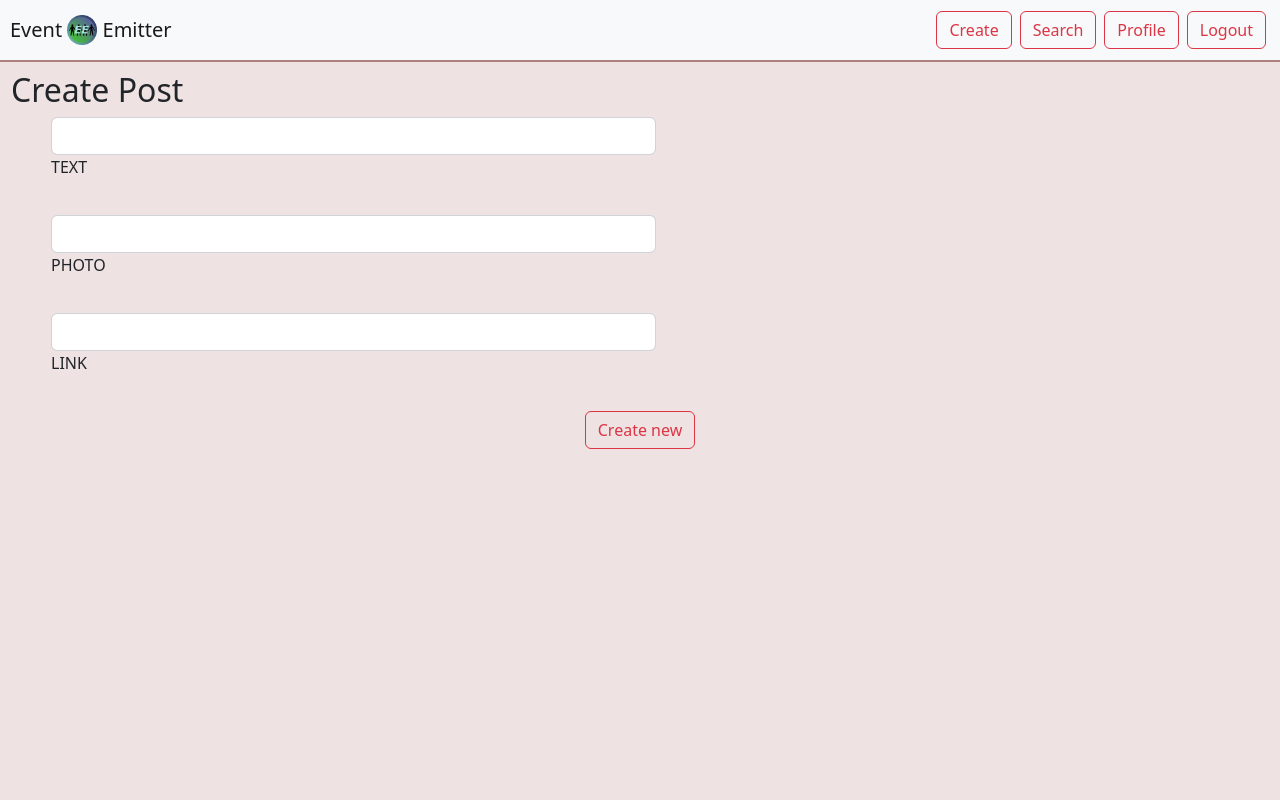
After one commit to cs353-project/Local_Events_App, a PHP site: page /create_post.php in a window 1280 px wide. The commit adds this page. Run offline with PHP 8.4, Linux system fonts and the light colour scheme.

Commit message:
create_post

```diff
--- /dev/null
+++ b/create_post.php
@@ -0,0 +1,47 @@
+<link href="https://cdn.jsdelivr.net/npm/bootstrap@5.2.1/dist/css/bootstrap.min.css" rel="stylesheet">
+<body style="background-color:#EEE2E2">
+<?php include_once("navbar.php"); ?>
+<?php include("api/connection.php"); ?>
+<body>
+<div style="padding:10px">
+            <h2>Create Post</h2>
+            <form class="mx-1 mx-md-4" method="post" action="form_process/register_process.php">
+
+                                    <div class="d-flex flex-row align-items-center mb-4">
+                                        <i class="fas fa-user fa-lg me-3 fa-fw"></i>
+                                        <div class="form-outline mb-1 w-50">
+                                            <input type="text" name="first_name" class="form-control" required/>
+                                            <label class="form-label">TEXT</label>
+                                        </div>
+                                    </div>
+
+                                    <div class="d-flex flex-row align-items-center mb-4">
+                                        <i class="fas fa-user fa-lg me-3 fa-fw"></i>
+                                        <div class="form-outline mb-1 w-50">
+                                            <input type="text" name="middle_name" class="form-control"/>
+                                            <label class="form-label">PHOTO</label>
+                                        </div>
+                                    </div>
+
+
+
+                                    <div class="d-flex flex-row align-items-center mb-4">
+                                        <i class="fas fa-user fa-lg me-3 fa-fw"></i>
+                                        <div class="form-outline mb-1 w-50">
+                                            <input type="text" name="middle_name" class="form-control"/>
+                                            <label class="form-label">LINK</label>
+                                        </div>
+                                    </div>
+
+
+
+
+
+                                    <div class="d-flex justify-content-center mx-4 mb-3 mb-lg-4">
+                                        <a type="button" class="btn btn-outline-danger" href="home_page.php">Create new</a>
+                                    </div>
+
+                                </form>
+
+        </div>
+</body>
--- a/details.php
+++ b/details.php
@@ -57,7 +57,7 @@
                 <h1>Posts</h1>
             </div>
             <div class="mx-5 mt-2">
-                <a type="button" class="btn btn-outline-danger" href="search_event.php">Create Post</a>
+                <a type="button" class="btn btn-outline-danger" href="create_post.php?id=<?php echo $eventID?>">Create Post</a>
             </div>
         </div>
 
```
